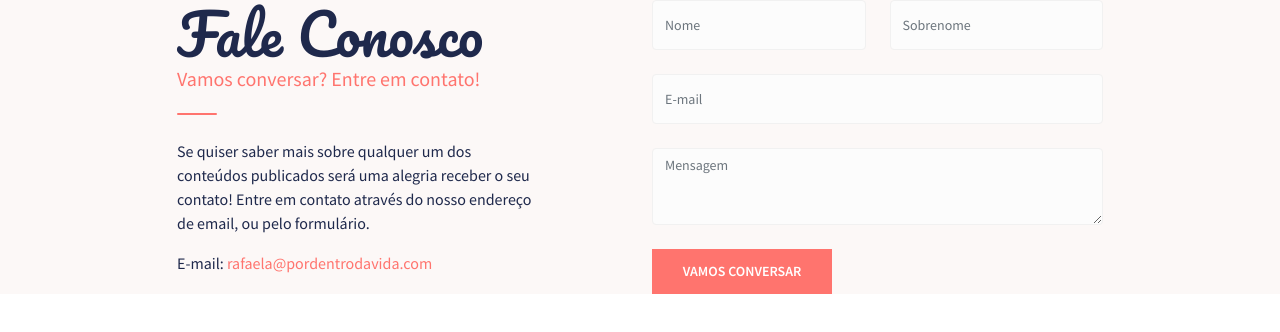
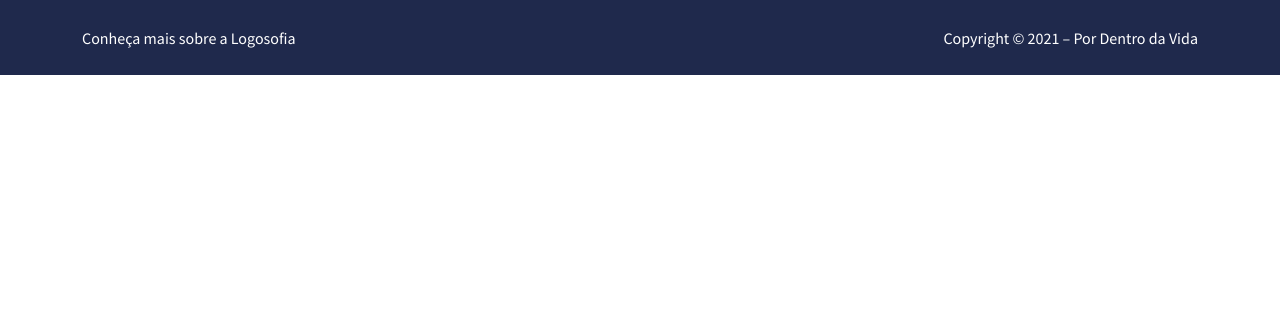
Before and after one commit to Grupo-NewMoon/Blog-Por-Dentro-da-Vida, a Next.js app: page / in a window 1280 px wide. Shown: the top 332 px of the page. Built offline with nearby package versions, Linux system fonts and the light colour scheme; a web font is replaced by a local one.

Commit message:
"footer" pronto

```diff
--- a/pages/index.js
+++ b/pages/index.js
@@ -9,6 +9,7 @@ import UltimosEventos from "../src/components/UltimosEventos";
 import QuemSouEu from "../src/components/QuemSouEu";
 import Instagram from "../src/components/Instagram";
 import FaleConosco from "../src/components/FaleConosco";
+import Footer from "../src/components/Footer";
 
 
 export default function Home() {
@@ -22,8 +23,9 @@ export default function Home() {
             <UltimosEventos />
             <MeuProposito />
             <QuemSouEu />
-            <Instagram />*/}
-            <FaleConosco />
+            <Instagram />
+            <FaleConosco />*/}
+            <Footer />
         </div>
     )
 }
--- a/public/css/main.css
+++ b/public/css/main.css
@@ -501,3 +501,10 @@ textarea {
     background-color: #FCFCFC !important;
     border-color: #F1F1F1 !important;
 }
+
+/*-=-=-=-=--=-=-=-=--=-=-=-=--=-=-=-=- fale conosco -=-=-=-=--=-=-=-=--=-=-=-=--=-=-=-=-*/
+
+footer {
+    height: 75px;
+    background-color: var(--cor-secundaria);
+}
--- /dev/null
+++ b/src/components/Footer.js
@@ -0,0 +1,12 @@
+import React from 'react';
+
+export default function Footer() {
+    return (
+        <footer className="container-fluid p-0">
+            <div className="container d-flex justify-content-between align-items-center h-100">
+                <a href="#" className="text-white text-decoration-none">Conheça mais sobre a Logosofia</a>
+                <span className="text-white">Copyright © 2021 – Por Dentro da Vida</span>
+            </div>
+        </footer>
+    )
+}
```
